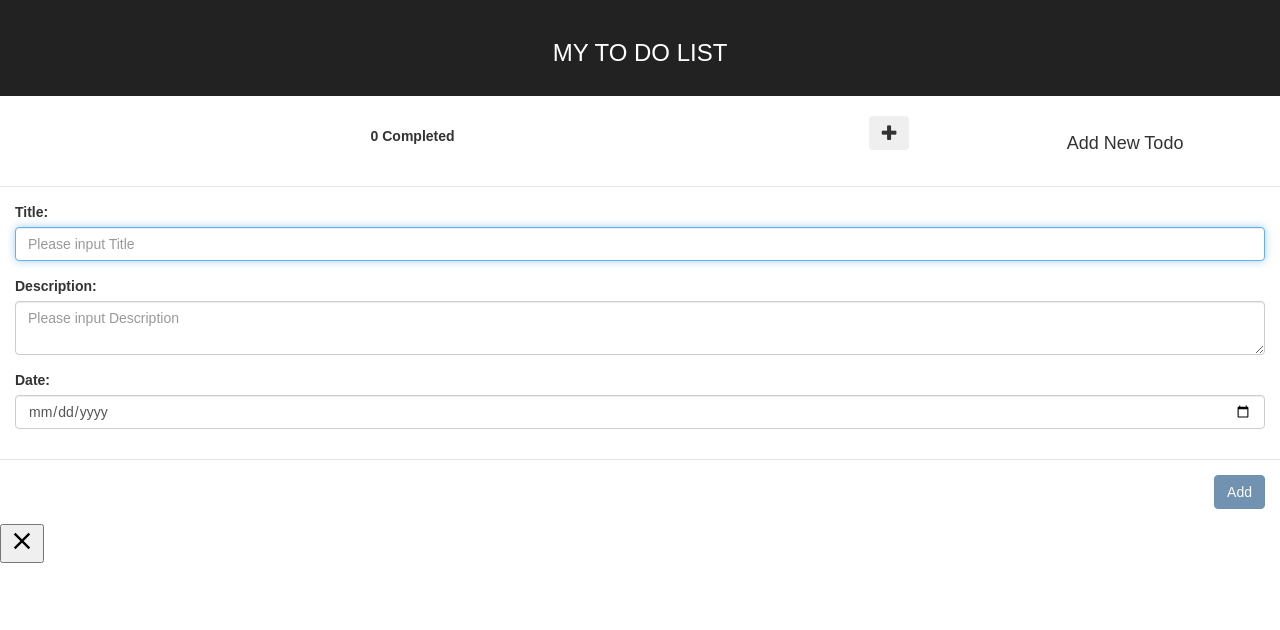
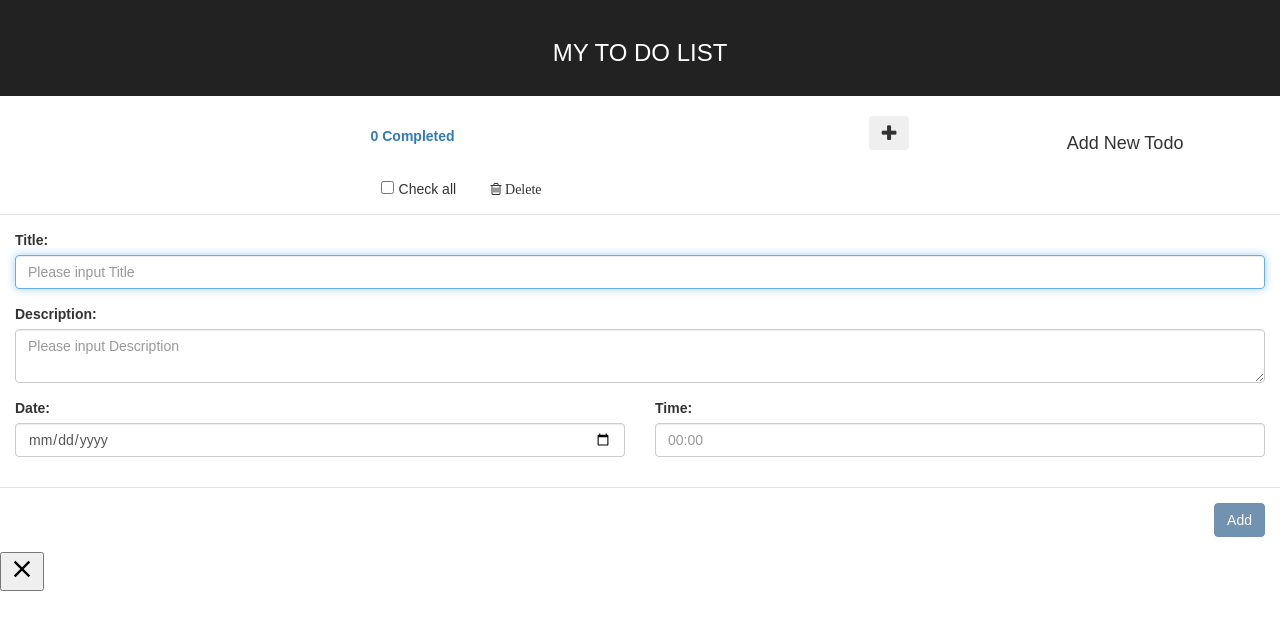
Before and after one commit to boyza0054/Todo_list, a React (Create React App) app: page / in a window 1280 px wide. Both pictures are taken after a click on the button 889 px from the left and 133 px from the top of the page. Shown: the top 630 px of the page. Built offline with nearby package versions, Linux system fonts and the light colour scheme.

Commit message:
update view completed task and css

```diff
--- a/src/App.css
+++ b/src/App.css
@@ -11,7 +11,7 @@ li{border: 1px solid #bbb;list-style-type: none;padding: 10px;margin-bottom: 10p
 .form-check-label{margin-top: 6px!important;}
 #box{border: 1px solid #bbb; margin-bottom: 20px;padding: 10px;box-shadow: 2px 3px #888888;}
 .nopaddingleft-right{padding-left: 0px;padding-right: 0px;}
-.width_checkall{width: 110px;padding-left: 15px;}
+.width_checkall{width: 110px;padding-left: 15px;margin-top: 6px;}
 .checkall{padding-left: 5px;}
 .dataContent{margin-top:20px;}
 #text_todo{cursor: pointer;}
--- a/src/App.js
+++ b/src/App.js
@@ -2,31 +2,35 @@ import React, { Component } from 'react';
 import ReactDOM from 'react-dom';
 import Modal from 'react-responsive-modal';
 import './App.css';
+// step 1 import TodoList.js
 import TodoList from './component/todolist';
 
 class App extends Component {
+  // step 2 constructor
   constructor(props) {
     super(props);
-
     const data = JSON.parse(localStorage.getItem('Session_todo'));
-    console.log(data)
     if (data) {
       this.state = data;
     } else {
       this.state = {
         items: [],
         text: "",
-        des:"",
-        date:"",
+        des: "",
+        date: "",
+        time: "",
         chkall: false,
         open: false,
-        complete:0
+        complete: 0,
+        Iscompleted: false
       };
     }
 
+    // step 3 function
     this.handleTextChange = this.handleTextChange.bind(this);
     this.handleDesChange = this.handleDesChange.bind(this);
     this.handleDateChange = this.handleDateChange.bind(this);
+    this.handleTimeChange = this.handleTimeChange.bind(this);
     this.handleAddItem = this.handleAddItem.bind(this);
     this.markItemCompleted = this.markItemCompleted.bind(this);
     this.handleDeleteItem = this.handleDeleteItem.bind(this);
@@ -35,6 +39,7 @@ class App extends Component {
     this.UpdateItem = this.UpdateItem.bind(this);
     this.onOpenModal = this.onOpenModal.bind(this);
     this.onCloseModal = this.onCloseModal.bind(this);
+    this.changeViewCompleted = this.changeViewCompleted.bind(this);
   }
 
   onCloseModal() {
@@ -47,21 +52,19 @@ class App extends Component {
 
 
   handleTextChange(event) {
-    this.setState({
-      text: event.target.value
-    });
+    this.setState({ text: event.target.value });
   }
 
   handleDesChange(event) {
-    this.setState({
-      des: event.target.value
-    });
+    this.setState({ des: event.target.value });
   }
 
   handleDateChange(event) {
-    this.setState({
-      date: event.target.value
-    });
+    this.setState({ date: event.target.value });
+  }
+
+  handleTimeChange(event) {
+    this.setState({ time: event.target.value });
   }
 
   handleAddItem(event) {
@@ -69,16 +72,18 @@ class App extends Component {
     var newItem = {
       id: Date.now(),
       text: this.state.text,
-      des:this.state.des,
-      date:this.state.date,
+      des: this.state.des,
+      date: this.state.date,
+      time: this.state.time,
       done: false
     };
     this.setState((prevState) => ({
       items: prevState.items.concat(newItem),
       text: "",
-      des:"",
-      date:"",
-      complete:this.state.complete + 1
+      des: "",
+      date: "",
+      time: "",
+      complete: this.state.complete + 1
     }));
     this.onCloseModal();
   }
@@ -126,10 +131,11 @@ class App extends Component {
     });
   }
 
-  UpdateItem(itemId,itemArray) {
-    this.setState({items: this.state.items.map(item =>item.id === itemId
-       ? Object.assign(itemArray) : item )
-      });
+  UpdateItem(itemId, itemArray) {
+    this.setState({
+      items: this.state.items.map(item => item.id === itemId
+        ? Object.assign(itemArray) : item)
+    });
   }
 
   handleDeleteItem(itemId) {
@@ -147,7 +153,6 @@ class App extends Component {
       alert('No row selected.')
     } else {
       var list_Items = this.state.items.filter(item => item.done === false);
-
       if (list_Items.length !== this.state.items.length) {
         if (window.confirm('Are you sure you want to delete ?')) {
           this.setState({
@@ -158,17 +163,23 @@ class App extends Component {
         alert('No row selected.')
       }
     }
-
   }
 
+  changeViewCompleted() {
+    if (this.state.Iscompleted === true) {
+      this.setState({ Iscompleted: false });
+    } else {
+      this.setState({ Iscompleted: true });
+    }
+  }
+  // step 4 ComponentDidUpdate will update data in Localstorage
   componentDidUpdate() {
-
     localStorage.setItem('Session_todo', JSON.stringify(this.state));
   }
-
+  // step 5 render
   render() {
     const { open } = this.state;
-    const complete = this.state.items.filter(item =>item.done === true).length;
+    const complete = this.state.items.filter(item => item.done === true).length;
     return (
       <div>
         <header className="App-header" style={{ marginBottom: "20px" }}>
@@ -176,23 +187,26 @@ class App extends Component {
         </header>
         <div className="col-md-8 col-md-offset-2">
           <div className="row">
-            <div className="col-md-offset-2 col-md-3 count_todocomplete"><strong>{complete >= 0 ? complete: 0} Completed</strong></div>
+            <div className="col-md-offset-2 col-md-3 count_todocomplete"><a id="text_todo" onClick={this.changeViewCompleted} title="Click for view completed task">{this.state.Iscompleted === true ? <strong>Back</strong> : <strong>{complete >= 0 ? complete : 0} Completed</strong>}</a></div>
             <div className="col-md-5" align="right">
               <button onClick={this.onOpenModal} className="btn"><i className="fa fa-lg fa-plus"></i></button>
             </div>
           </div>
           <div className="row dataContent">
             <div className="col-md-8 col-md-offset-2">
-              <TodoList items={this.state.items} onItemCompleted={this.markItemCompleted} onUpdateItem={this.UpdateItem} onDeleteItem={this.handleDeleteItem} />
+              {this.state.Iscompleted === true ?
+                <TodoList items={this.state.items.filter(item => item.done === true)} onItemCompleted={this.markItemCompleted} onUpdateItem={this.UpdateItem} onDeleteItem={this.handleDeleteItem} />
+                : <TodoList items={this.state.items} onItemCompleted={this.markItemCompleted} onUpdateItem={this.UpdateItem} onDeleteItem={this.handleDeleteItem} />
+              }
             </div>
           </div>
-          {/* <div className="col-md-offset-2 col-md-2 nopaddingleft-right width_checkall">
-            <input type="checkbox" className="form-check-input" onChange={this.Chackall} checked={this.state.chkall === true} />
+          <div className="col-md-offset-2 col-md-2 nopaddingleft-right width_checkall">
+            <input type="checkbox" className="form-check-input_main" onChange={this.Chackall} checked={this.state.chkall === true} />
             <span className="checkall">Check all</span>
           </div>
           <div className="col-md-1 deletelist" onClick={this.Delete_list}>
             <i className="fa fa-trash-o" aria-hidden="true"> Delete</i>
-          </div> */}
+          </div>
         </div>
         <Modal open={open} onClose={this.onCloseModal}>
           <form className="submit_addtodo" onSubmit={this.handleAddItem}>
@@ -202,15 +216,25 @@ class App extends Component {
             <div className="modal-body">
               <div className="form-group">
                 <label htmlFor="user">Title:</label>
-                <input type="text" className="form-control" onChange={this.handleTextChange} value={this.state.text} placeholder="Please input Title"/>
+                <input type="text" className="form-control" onChange={this.handleTextChange} value={this.state.text} placeholder="Please input Title" />
               </div>
               <div className="form-group">
                 <label htmlFor="des">Description:</label>
                 <textarea className="form-control" onChange={this.handleDesChange} value={this.state.des} placeholder="Please input Description">{this.state.des}</textarea>
               </div>
-              <div className="form-group">
-                <label htmlFor="date">Date:</label>
-                <input type="date" className="form-control" onChange={this.handleDateChange} value={this.state.date}/>
+              <div className="row">
+                <div className="col-md-6">
+                  <div className="form-group">
+                    <label htmlFor="date">Date:</label>
+                    <input type="date" className="form-control" onChange={this.handleDateChange} value={this.state.date} required />
+                  </div>
+                </div>
+                <div className="col-md-6">
+                  <div className="form-group">
+                    <label htmlFor="date">Time:</label>
+                    <input type="text" className="form-control" onChange={this.handleTimeChange} value={this.state.time} placeholder="00:00" required />
+                  </div>
+                </div>
               </div>
             </div>
             <div className="modal-footer">
--- a/src/component/todolist.js
+++ b/src/component/todolist.js
@@ -2,13 +2,14 @@ import React, { Component } from 'react';
 import moment from 'moment';
 import uuid from 'node-uuid';
 import Modal from 'react-responsive-modal';
-
+// step 1 import moment,uuid and Modal
 class TodoList extends Component {
+  // step 2 send obj from props to Class TodoItem
   render() {
     return (
       <div className="todolist">
         {this.props.items.map(item => (
-          <TodoItem key={uuid()} id={item.id} text={item.text} des={item.des} date={item.date} completed={item.done} onItemCompleted={this.props.onItemCompleted} onUpdateItem={this.props.onUpdateItem} onDeleteItem={this.props.onDeleteItem} />
+          <TodoItem key={uuid()} id={item.id} text={item.text} des={item.des} date={item.date} time={item.time} completed={item.done} onItemCompleted={this.props.onItemCompleted} onUpdateItem={this.props.onUpdateItem} onDeleteItem={this.props.onDeleteItem} />
         ))}
       </div>
     );
@@ -16,25 +17,27 @@ class TodoList extends Component {
 }
 
 class TodoItem extends Component {
+  // step 3 constructor
   constructor(props) {
     super(props);
-
     this.state = {
       Isclick: false,
       text: this.props.text,
       oldtext: this.props.text,
       des: this.props.des,
       date: this.props.date,
+      time: this.props.time,
       id: this.props.id,
       open: false
     };
-
+  // step 4 function
     this.markCompleted = this.markCompleted.bind(this);
     this.deleteItem = this.deleteItem.bind(this);
     this.handinfo = this.handinfo.bind(this);
     this.handleTextUpdate = this.handleTextUpdate.bind(this);
     this.handleDesUpdate = this.handleDesUpdate.bind(this);
     this.handleDateUpdate = this.handleDateUpdate.bind(this);
+    this.handleTimeUpdate = this.handleTimeUpdate.bind(this);
     this.UpdateItem = this.UpdateItem.bind(this);
     this.CancleItem = this.CancleItem.bind(this);
     this.onOpenModal = this.onOpenModal.bind(this);
@@ -58,9 +61,7 @@ class TodoItem extends Component {
     }
   }
   handinfo(event) {
-    this.setState({
-      Isclick: true
-    });
+    this.setState({ Isclick: true });
   }
 
   CancleItem(event) {
@@ -76,37 +77,37 @@ class TodoItem extends Component {
       Isclick: false,
       text: this.state.text,
       oldtext: this.state.text,
-      des:this.state.des,
-      date:this.state.date
+      des: this.state.des,
+      date: this.state.date,
+      time:this.state.time
     });
-
-    const Newupdate = {id:this.state.id,text: this.state.text,des:this.state.des,date:this.state.date}
-
-    this.props.onUpdateItem(this.props.id,Newupdate);
+    const Newupdate = { id: this.state.id, text: this.state.text, des: this.state.des, date: this.state.date , time:this.state.time }
+    this.props.onUpdateItem(this.props.id, Newupdate);
   }
 
   handleTextUpdate(event) {
-    this.setState({
-      text: event.target.value
-    });
+    this.setState({ text: event.target.value });
   }
 
   handleDesUpdate(event) {
-    this.setState({
-      des: event.target.value
-    });
+    this.setState({ des: event.target.value });
   }
 
   handleDateUpdate(event) {
-    this.setState({
-      date: event.target.value
-    });
+    this.setState({ date: event.target.value });
   }
 
+  handleTimeUpdate(event) {
+    this.setState({ time: event.target.value });
+  }
+  // step 5 render
   render() {
     var itemClass = "row form-check todoitem " + (this.props.completed ? "done" : "undone");
     const { open } = this.state;
+    const today = moment().format("DD/MM/YYYY");
     const duedate = moment(this.state.date).format("DD/MM/YYYY");
+    const time = this.state.time === null ? "00:00":this.state.time;
+
     return (
       <div id="box" className={itemClass} ref={li => this._listItem = li}>
         <div className="col-md-1">
@@ -116,19 +117,18 @@ class TodoItem extends Component {
           {this.state.Isclick === true ?
             <form className="row" onSubmit={this.UpdateItem}>
               <div className="col-md-8">
-                <input type="text" className="form-control" onChange={this.handleTextUpdate} value={this.state.text} placeholder="กรุณากรอกรายการ" />
+                <input type="text" className="form-control" onChange={this.handleTextUpdate} value={this.state.text} placeholder="Please input Title" />
               </div>
               <div className="col-md-4 btn-box">
                 <button disabled={!this.props.text} className="btn btn-primary">
                   <i className='fa fa-check-circle-o' aria-hidden='true'></i>
                 </button>
-
                 <a onClick={this.CancleItem} className="btn btn-danger btn-paddingleft">
                   <i className="fa fa-times-circle" aria-hidden="true"></i>
                 </a>
               </div>
             </form>
-            : <label className="form-check-label"><a onClick={this.handinfo} id="text_todo">{this.state.text}</a> <div className="duedate">{duedate}</div></label>}
+            : <label className="form-check-label"><a onClick={this.handinfo} id="text_todo">{this.state.text}</a> <div className="duedate">{today === duedate ? "Today "+time: duedate}</div></label>}
         </div>
         <div className="col-md-1 nopaddingleft-right">
           <button type="button" className="btn btn-success btn-sm" onClick={this.onOpenModal}>
@@ -143,7 +143,7 @@ class TodoItem extends Component {
         <Modal open={open} onClose={this.onCloseModal}>
           <form className="submit_addtodo" onSubmit={this.UpdateItem}>
             <div className="modal-header">
-              <h4 className="modal-title">Add New Todo</h4>
+              <h4 className="modal-title">Update Todo</h4>
             </div>
             <div className="modal-body">
               <div className="form-group">
@@ -154,13 +154,23 @@ class TodoItem extends Component {
                 <label htmlFor="des">Description:</label>
                 <textarea className="form-control" onChange={this.handleDesUpdate} value={this.state.des} placeholder="Please input Description">{this.state.des}</textarea>
               </div>
-              <div className="form-group">
-                <label htmlFor="date">Date:</label>
-                <input type="date" className="form-control" onChange={this.handleDateUpdate} value={this.state.date} />
+              <div className="row">
+                <div className="col-md-6">
+                  <div className="form-group">
+                    <label htmlFor="date">Date:</label>
+                    <input type="date" className="form-control" onChange={this.handleDateUpdate} value={this.state.date} required />
+                  </div>
+                </div>
+                <div className="col-md-6">
+                  <div className="form-group">
+                    <label htmlFor="date">Time:</label>
+                    <input type="text" className="form-control" onChange={this.handleTimeUpdate} value={this.state.time} placeholder="00:00" />
+                  </div>
+                </div>
               </div>
             </div>
             <div className="modal-footer">
-              <button className="btn btn-primary" disabled={!this.state.text}>Add</button>
+              <button className="btn btn-primary" disabled={!this.state.text}>Update</button>
             </div>
           </form>
         </Modal>
```
